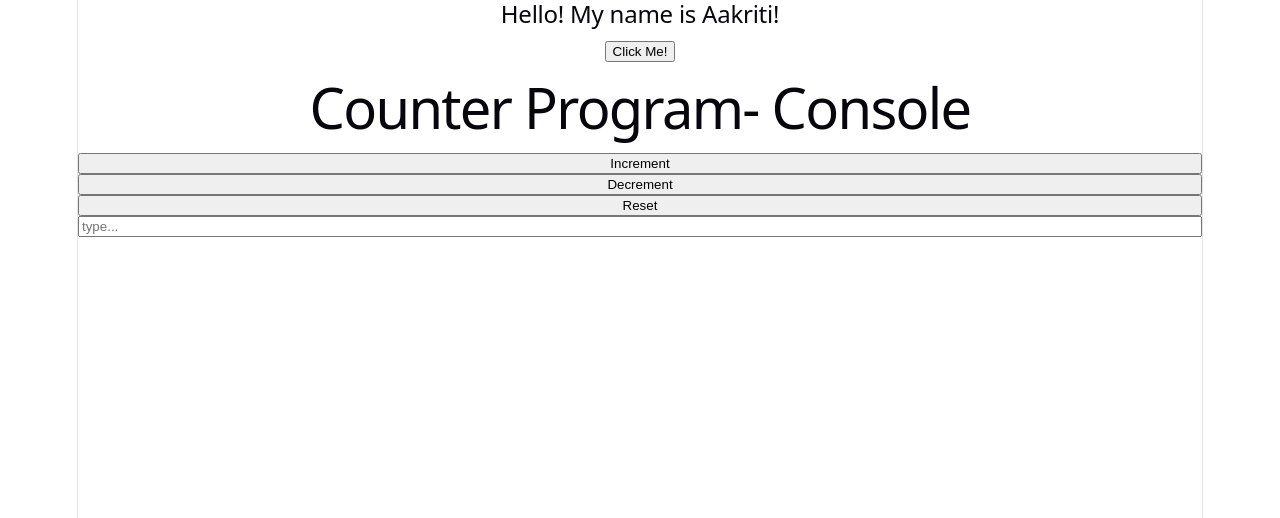
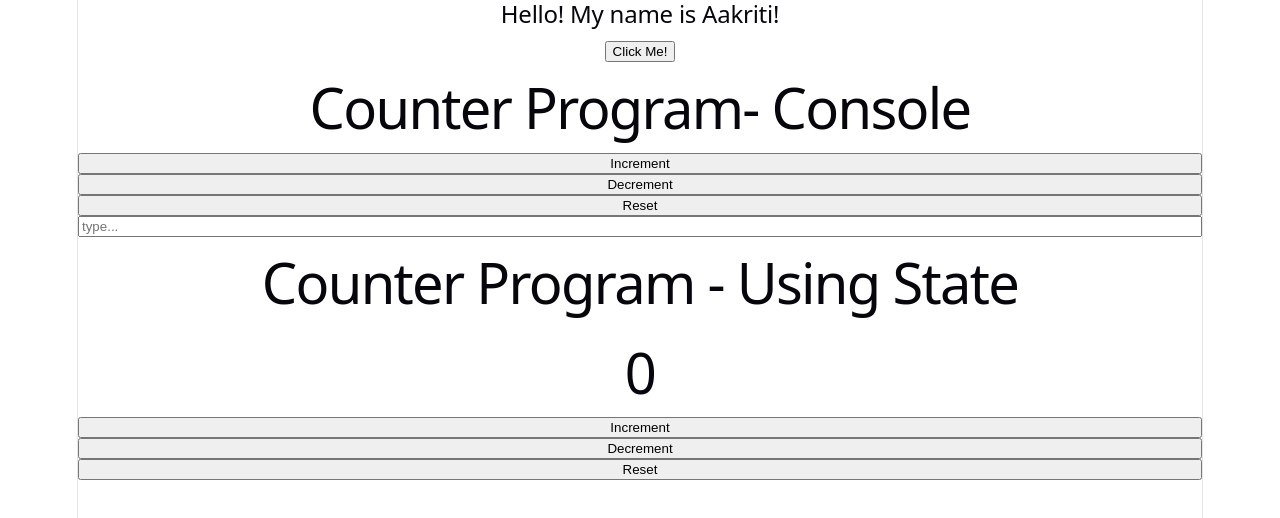
Before and after one commit to Aakriti0207/WebDevelopment--CodewithHarry, a React (Vite) app in the folder my-react-app/: page / in a window 1280 px wide. Shown: the top 518 px of the page. Built offline with nearby package versions, Linux system fonts and the light colour scheme.

Commit message:
Counter using UseState

```diff
--- a/my-react-app/src/App.jsx
+++ b/my-react-app/src/App.jsx
@@ -1,11 +1,13 @@
 import Hello from "./components/helloWorld"
 import CounterProgram from "./components/counterConsole";
+import CounterProps from "./components/counterProps";
 
 function App() {
   return (
     <>
       <Hello />
       <CounterProgram />
+      <CounterProps />
     </>
   );
 }
--- /dev/null
+++ b/my-react-app/src/components/counterProps.jsx
@@ -0,0 +1,33 @@
+import React from "react";
+import { useState } from "react"; // we use this hook to print components on the webpage
+
+
+function CounterProps(){
+    const [ count, setCount] = useState(0);
+    const handleIncrement = () => {
+        setCount(count => count + 1);
+    }
+    const handleDecrement = () => {
+        setCount(count => count - 1);
+    }
+    const handleReset = () => {
+        setCount(0);
+    }
+    return (
+        <>
+            <h1>Counter Program - Using State</h1>
+            <h1> { count } </h1>
+            <button onClick={handleIncrement}>
+                Increment
+            </button>
+            <button onClick={handleDecrement}>
+                Decrement
+            </button>
+            <button onClick={handleReset}>
+                Reset
+            </button>
+        </>
+    )
+}
+
+export default CounterProps;
```
